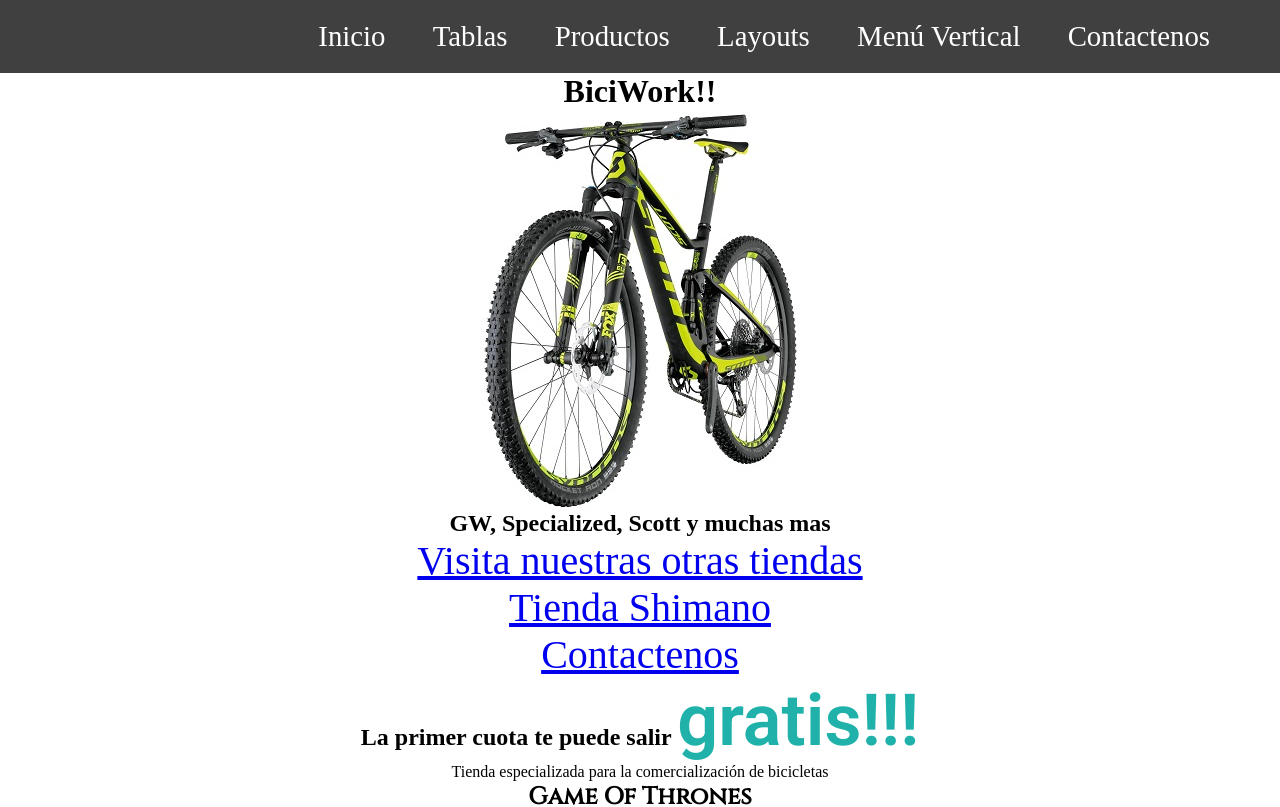
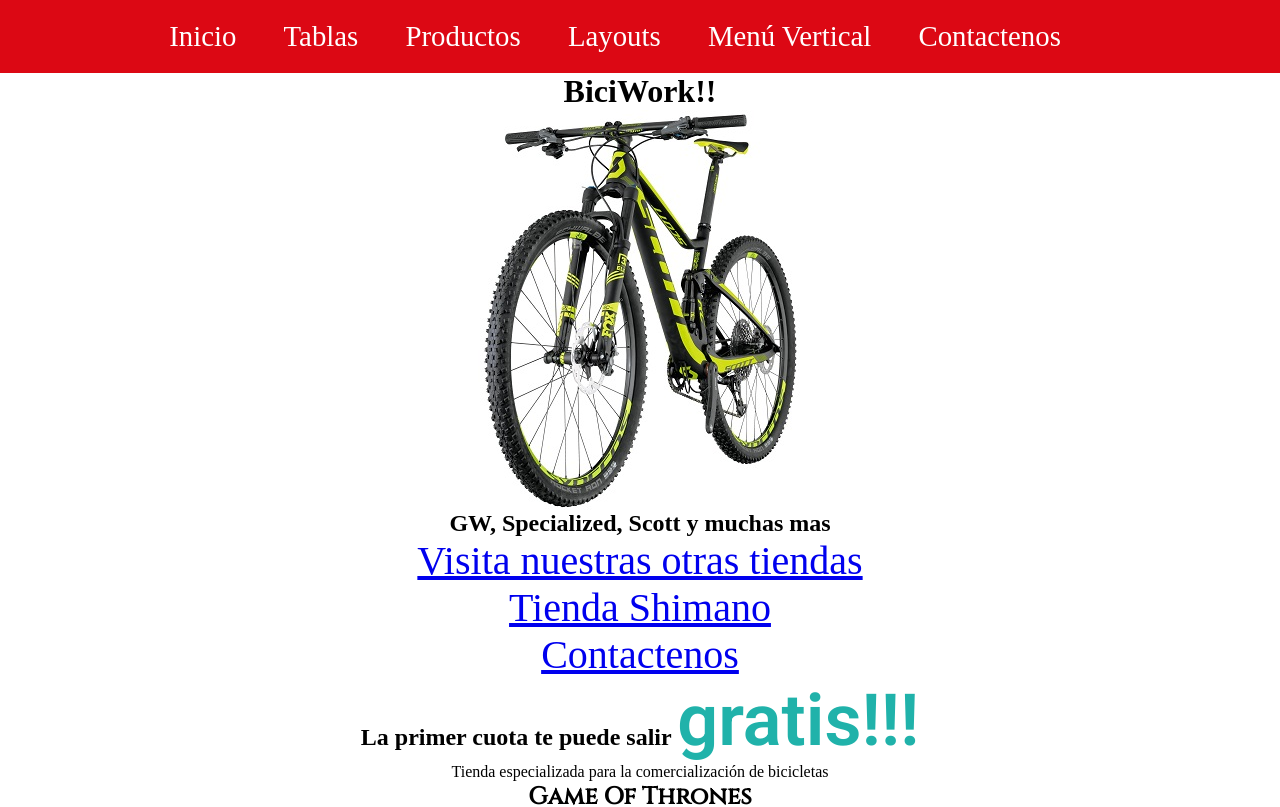
Before and after one commit to jdavid80/adsi_2205627_2021, a plain HTML site: page index.html in a window 1280 px wide. Shown: the top 807 px of the page. Drawn offline with Linux system fonts and the light colour scheme.

Commit message:
Cambiando color y disposición menú

```diff
--- a/css/listas.css
+++ b/css/listas.css
@@ -1,8 +1,8 @@
 ul {
     font-size: 1.8em;
-    background: rgb(64,64,64);
+    background: rgb(220,8,20);
     color: white;
-    text-align: right;
+    text-align: center;
 }
 li {
     display: inline-block;
```
